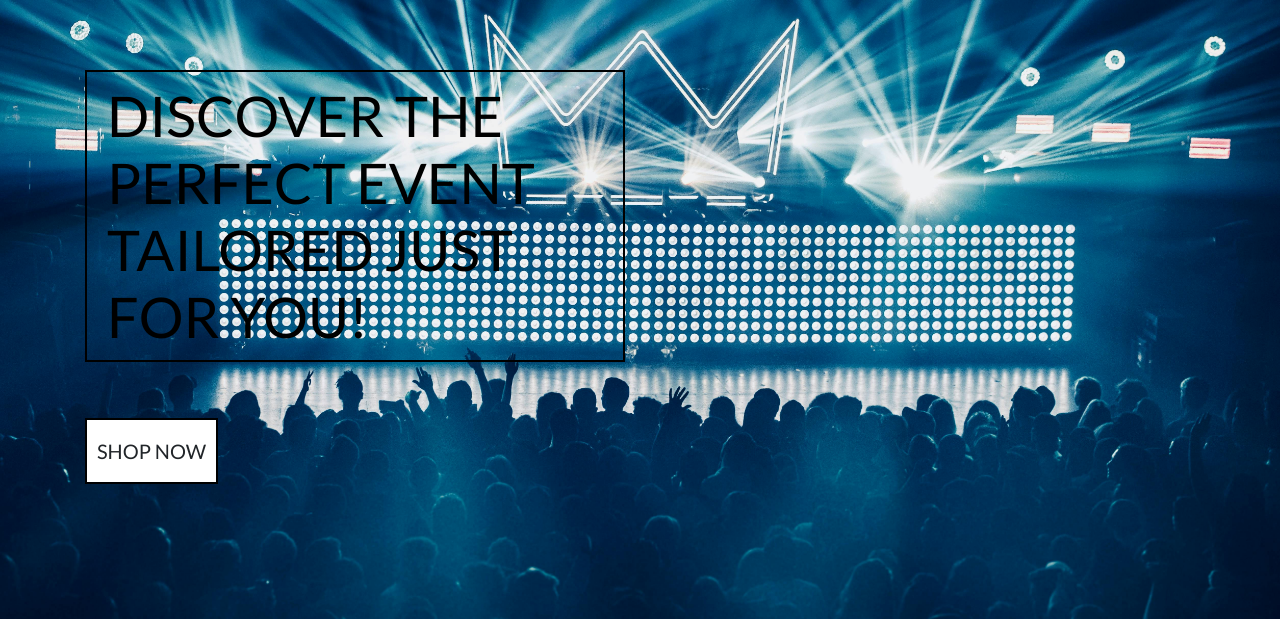
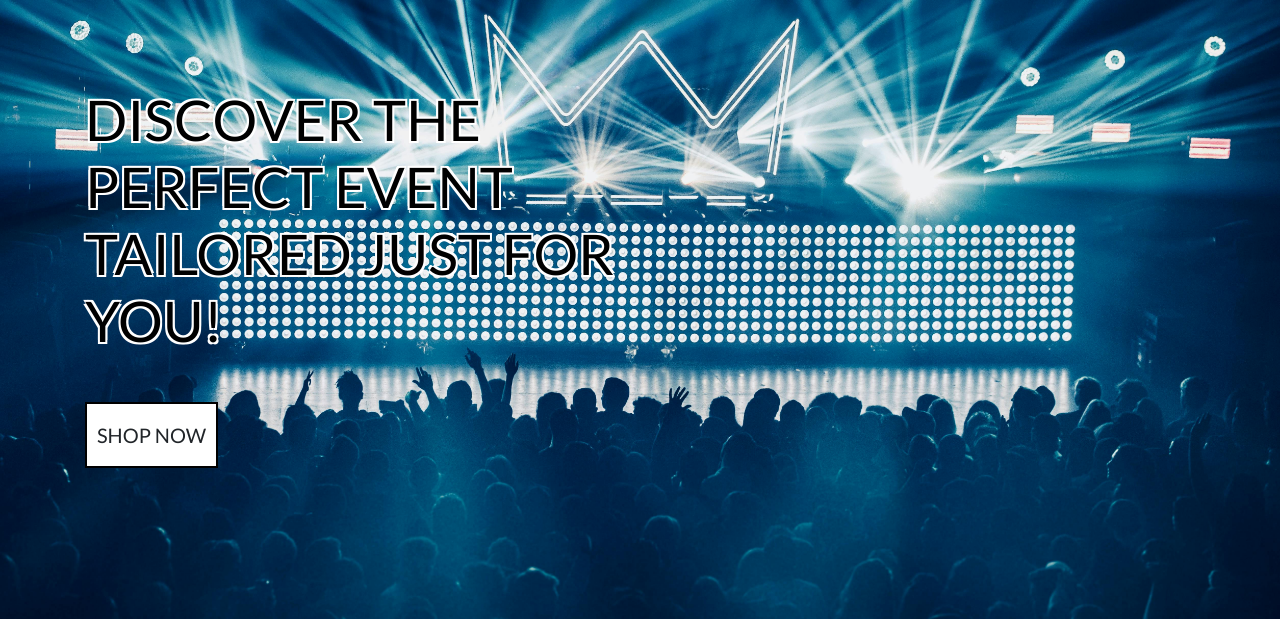
Before and after one commit to Phoenixgreen763/Enter-Pass, a Django app: page / in a window 1280 px wide. Shown: the part 181-800 px from the top of the page. Run offline with Django 5.2, Linux system fonts and the light colour scheme; some libraries are stand-ins or nearby versions.

Commit message:
change styling for custom text

```diff
--- a/static/css/base.css
+++ b/static/css/base.css
@@ -12,7 +12,8 @@ body {
 
 /* Ensure the navbar items are centered */
 .navbar-nav {
-    justify-content: center; /* Centers items inside the ul */
+    justify-content: center;
+    /* Centers items inside the ul */
     flex-grow: 1;
 }
 
@@ -21,7 +22,8 @@ body {
 }
 
 .navbar-collapse {
-    justify-content: center; /* Ensure the collapse aligns content centrally */
+    justify-content: center;
+    /* Ensure the collapse aligns content centrally */
 }
 
 /* from Bulma */
@@ -42,9 +44,17 @@ body {
 }
 
 .custom-h1 {
-    display: inline-block; /* Ensure the border wraps around just the text */
-    border: 2px solid black; /* Add a border around the text */
-    padding: 10px 20px;
+    color: black;
+    /* Main text color */
+    text-shadow:
+        -2px -2px 0 white,
+        /* Top-left shadow */
+        2px -2px 0 white,
+        /* Top-right shadow */
+        -2px 2px 0 white,
+        /* Bottom-left shadow */
+        2px 2px 0 white;
+    /* Bottom-right shadow */
 }
 
 .custom-shop-button {
```
